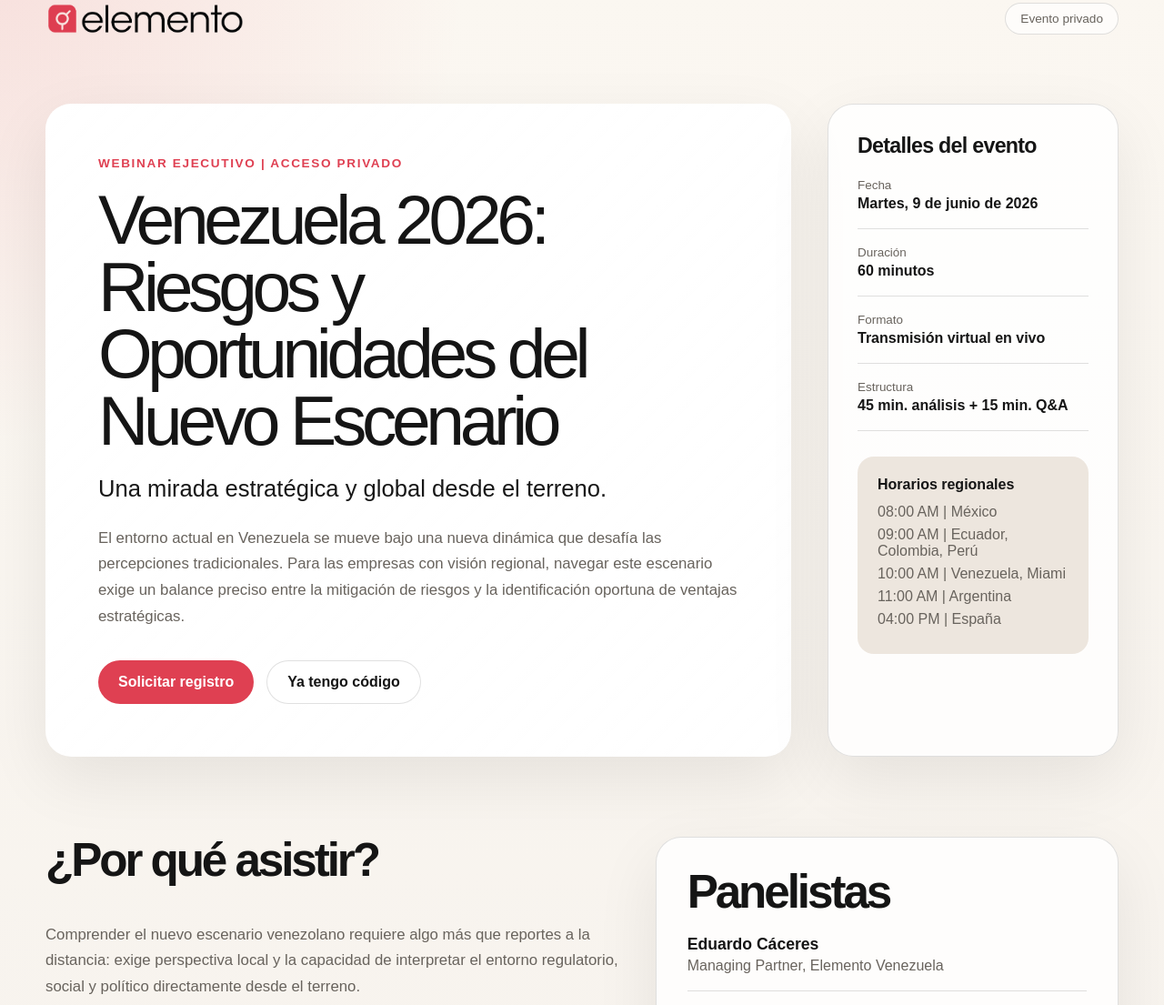
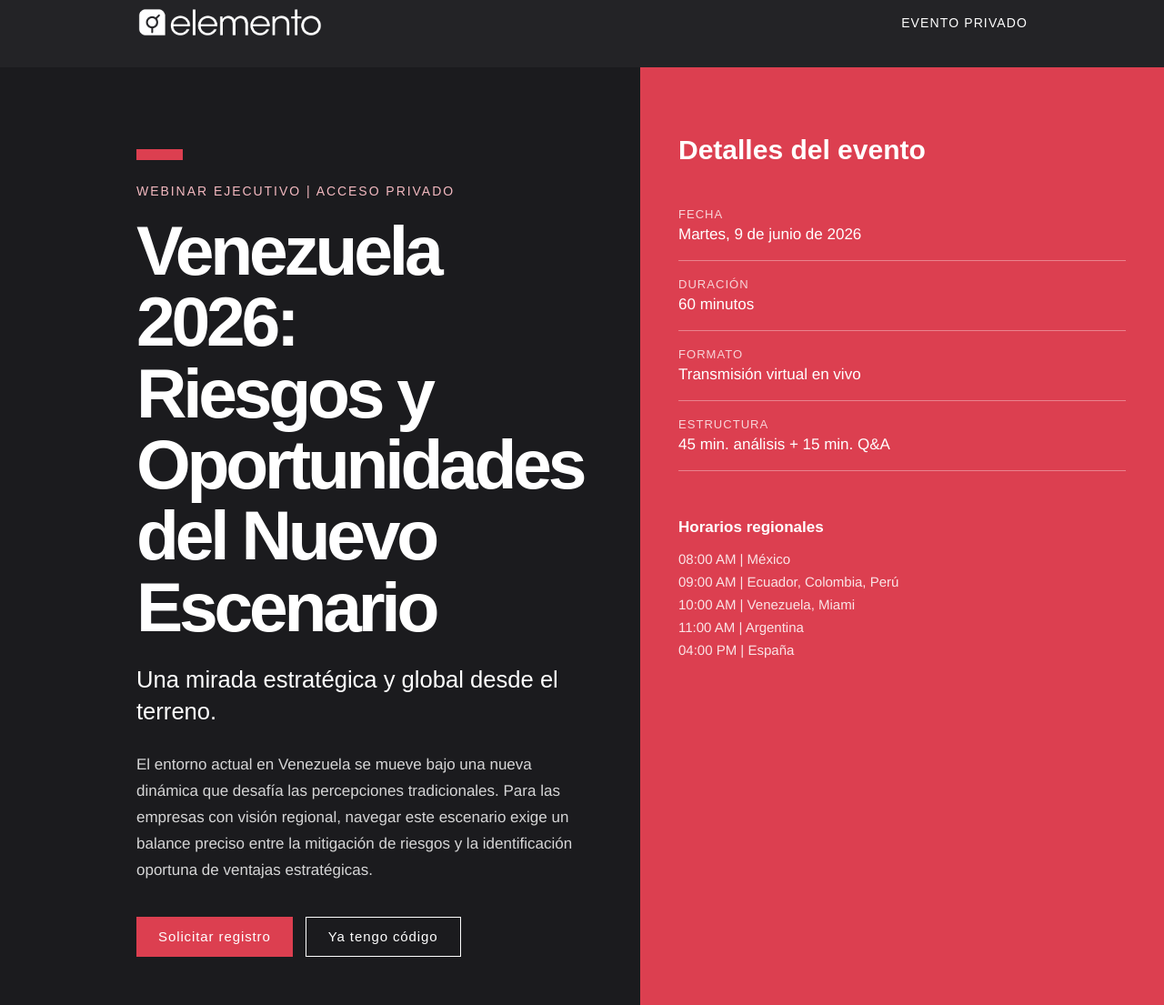
Before and after one commit to xpo-tec/elemento, a plain HTML site: page index.html in a window 1280 px wide. Shown: the part 25-1130 px from the top of the page at 91% size. Drawn offline with Linux system fonts and the light colour scheme.

Commit message:
Adjust styling to match Elemento brand

```diff
--- a/assets/css/styles.css
+++ b/assets/css/styles.css
@@ -1,19 +1,21 @@
 :root {
-  --color-bg: #f5f1ec;
-  --color-bg-dark: #101010;
-  --color-text: #151515;
-  --color-muted: #68635d;
-  --color-card: #ffffff;
-  --color-border: rgba(0, 0, 0, 0.12);
-  --color-accent: #df4052;
-  --color-accent-dark: #b92e3d;
-  --color-charcoal: #171717;
-  --color-soft: #ede6de;
-  --shadow-soft: 0 24px 70px rgba(0, 0, 0, 0.08);
-  --radius-large: 28px;
-  --radius-medium: 18px;
-  --max-width: 1180px;
+  --color-white: #ffffff;
+  --color-black: #000000;
+  --color-dark: #1b1b1e;
+  --color-dark-soft: #2f2e2e;
+  --color-red: #dc3f50;
+  --color-red-light: #e8959e;
+  --color-red-soft: #f3b9c0;
+  --color-gray: #7c7c83;
+  --color-gray-light: #dadada;
+  --color-bg: #ffffff;
+  --color-section: #f7f7f7;
+  --site-width: 980px;
+  --font-heading: "Raleway", Arial, Helvetica, sans-serif;
+  --font-body: "Helvetica Neue", Helvetica, Arial, sans-serif;
 }
+
+@import url("https://fonts.googleapis.com/css2?family=Raleway:wght@400;700&display=swap");
 
 * {
   box-sizing: border-box;
@@ -25,17 +27,16 @@ html {
 
 body {
   margin: 0;
-  font-family: Arial, Helvetica, sans-serif;
-  color: var(--color-text);
-  background:
-    radial-gradient(circle at top left, rgba(223, 64, 82, 0.12), transparent 32rem),
-    linear-gradient(180deg, #fbf7f1 0%, var(--color-bg) 100%);
+  font-family: var(--font-body);
+  font-weight: 300;
+  color: var(--color-dark);
+  background: var(--color-white);
+  -webkit-font-smoothing: antialiased;
+  -moz-osx-font-smoothing: grayscale;
 }
 
 body.event-page {
-  background:
-    radial-gradient(circle at top right, rgba(223, 64, 82, 0.16), transparent 30rem),
-    #f5f1ec;
+  background: var(--color-white);
 }
 
 img {
@@ -43,56 +44,62 @@ img {
 }
 
 .page-shell {
-  width: min(100% - 32px, var(--max-width));
+  width: 100%;
   margin: 0 auto;
 }
 
 .site-header {
+  min-height: 99px;
+  padding: 30px max(28px, calc((100vw - var(--site-width)) / 2));
   display: flex;
   align-items: center;
   justify-content: space-between;
-  padding: 28px 0;
   gap: 24px;
+  background: rgba(27, 27, 30, 0.96);
 }
 
 .brand-logo {
-  width: 220px;
+  width: 206px;
   height: auto;
   display: block;
 }
 
 .event-label {
-  border: 1px solid var(--color-border);
-  border-radius: 999px;
-  padding: 9px 16px;
-  font-size: 0.85rem;
-  color: var(--color-muted);
-  background: rgba(255, 255, 255, 0.65);
+  font-family: var(--font-heading);
+  color: var(--color-white);
+  font-size: 14px;
+  letter-spacing: 0.08em;
+  text-transform: uppercase;
 }
 
 .hero {
   display: grid;
-  grid-template-columns: minmax(0, 1.45fr) minmax(320px, 0.55fr);
-  gap: 40px;
-  align-items: stretch;
-  padding: 48px 0 40px;
+  grid-template-columns: minmax(0, 1.1fr) minmax(320px, 0.9fr);
+  min-height: 580px;
+  background: var(--color-dark);
 }
 
 .hero-content {
-  padding: 58px;
-  border-radius: var(--radius-large);
-  background:
-    linear-gradient(135deg, rgba(255, 255, 255, 0.92), rgba(255, 255, 255, 0.72)),
-    var(--color-card);
-  box-shadow: var(--shadow-soft);
+  padding: 90px 54px 80px max(54px, calc((100vw - var(--site-width)) / 2));
+  color: var(--color-white);
+}
+
+.hero-content::before,
+.section-marker {
+  content: "";
+  display: block;
+  width: 51px;
+  height: 12px;
+  margin-bottom: 26px;
+  background: var(--color-red);
 }
 
 .eyebrow {
   margin: 0 0 18px;
-  color: var(--color-accent);
-  font-size: 0.85rem;
-  font-weight: 700;
-  letter-spacing: 0.12em;
+  font-family: var(--font-heading);
+  font-size: 14px;
+  color: var(--color-red-soft);
+  letter-spacing: 0.14em;
   text-transform: uppercase;
 }
 
@@ -104,199 +111,231 @@ p {
 }
 
 h1 {
-  margin-bottom: 22px;
-  font-size: clamp(2.6rem, 6vw, 5.8rem);
-  line-height: 0.96;
-  letter-spacing: -0.07em;
-  font-weight: 500;
+  max-width: 900px;
+  margin-bottom: 24px;
+  font-family: var(--font-heading);
+  font-size: clamp(3.2rem, 6vw, 5.7rem);
+  line-height: 1.02;
+  letter-spacing: -0.055em;
+  font-weight: 700;
+  color: var(--color-white);
 }
 
 .hero-subtitle {
   max-width: 760px;
-  margin-bottom: 24px;
-  font-size: clamp(1.25rem, 2vw, 1.7rem);
-  line-height: 1.25;
-  color: var(--color-charcoal);
+  margin-bottom: 28px;
+  font-family: var(--font-heading);
+  font-size: clamp(1.35rem, 2vw, 1.9rem);
+  line-height: 1.35;
+  font-weight: 400;
+  color: var(--color-white);
 }
 
 .hero-text {
   max-width: 760px;
-  font-size: 1.05rem;
+  margin-bottom: 0;
+  font-size: 17px;
   line-height: 1.7;
-  color: var(--color-muted);
+  color: rgba(255, 255, 255, 0.82);
 }
 
 .hero-actions {
   display: flex;
   flex-wrap: wrap;
   gap: 14px;
-  margin-top: 34px;
+  margin-top: 36px;
 }
 
 .button {
   display: inline-flex;
   align-items: center;
   justify-content: center;
-  min-height: 48px;
-  padding: 0 22px;
-  border-radius: 999px;
-  font-weight: 700;
+  min-height: 44px;
+  padding: 0 24px;
+  border: 0;
+  border-radius: 0;
+  font-family: var(--font-heading);
+  font-size: 15px;
+  font-weight: 400;
+  letter-spacing: 0.06em;
   text-decoration: none;
-  border: 0;
   cursor: pointer;
   transition:
-    transform 180ms ease,
-    background-color 180ms ease,
-    border-color 180ms ease;
-}
-
-.button:hover {
-  transform: translateY(-1px);
+    background 0.25s ease,
+    color 0.25s ease,
+    border-color 0.25s ease;
 }
 
 .button-primary {
-  color: #ffffff;
-  background: var(--color-accent);
+  color: var(--color-white);
+  background: var(--color-red);
 }
 
 .button-primary:hover {
-  background: var(--color-accent-dark);
+  background: var(--color-red-light);
 }
 
 .button-secondary {
-  color: var(--color-text);
-  border: 1px solid var(--color-border);
-  background: rgba(255, 255, 255, 0.72);
+  color: var(--color-white);
+  border: 1px solid var(--color-white);
+  background: transparent;
 }
 
-.event-card,
-.panel-box,
-.access-card,
-.qa-card {
-  border: 1px solid var(--color-border);
-  border-radius: var(--radius-large);
-  background: rgba(255, 255, 255, 0.82);
-  box-shadow: var(--shadow-soft);
+.button-secondary:hover {
+  color: var(--color-dark);
+  background: var(--color-white);
 }
 
 .event-card {
-  padding: 32px;
+  padding: 72px 42px;
+  background: var(--color-red);
+  color: var(--color-white);
 }
 
 .event-card h2,
 .panel-box h2,
 .access-card h2,
 .qa-card h2 {
-  margin-bottom: 22px;
-  font-size: 1.45rem;
-  letter-spacing: -0.03em;
+  margin-bottom: 26px;
+  font-family: var(--font-heading);
+  font-size: 30px;
+  line-height: 1.25;
+  font-weight: 700;
 }
 
 .event-details {
   display: grid;
-  gap: 18px;
+  gap: 0;
   margin: 0;
   padding: 0;
   list-style: none;
 }
 
 .event-details li {
-  display: grid;
-  gap: 4px;
-  padding-bottom: 18px;
-  border-bottom: 1px solid var(--color-border);
+  padding: 18px 0;
+  border-bottom: 1px solid rgba(255, 255, 255, 0.35);
 }
 
 .event-details span {
-  color: var(--color-muted);
-  font-size: 0.84rem;
+  display: block;
+  margin-bottom: 5px;
+  font-family: var(--font-heading);
+  font-size: 13px;
+  letter-spacing: 0.08em;
+  text-transform: uppercase;
+  color: rgba(255, 255, 255, 0.78);
 }
 
 .event-details strong {
-  font-size: 1rem;
+  font-size: 17px;
+  font-weight: 300;
+  color: var(--color-white);
 }
 
 .schedule {
-  margin-top: 28px;
-  padding: 22px;
-  border-radius: var(--radius-medium);
-  background: var(--color-soft);
+  margin-top: 30px;
+  padding-top: 22px;
 }
 
 .schedule h3 {
-  margin-bottom: 12px;
-  font-size: 1rem;
+  margin-bottom: 16px;
+  font-family: var(--font-heading);
+  font-size: 17px;
+  color: var(--color-white);
 }
 
 .schedule p {
-  margin-bottom: 7px;
-  color: var(--color-muted);
+  margin-bottom: 8px;
+  font-size: 15px;
+  color: rgba(255, 255, 255, 0.86);
 }
 
 .section {
-  padding: 48px 0;
+  padding: 78px max(28px, calc((100vw - var(--site-width)) / 2));
 }
 
 .two-columns {
   display: grid;
-  grid-template-columns: minmax(0, 1fr) minmax(320px, 0.8fr);
-  gap: 34px;
+  grid-template-columns: minmax(0, 1fr) minmax(320px, 0.72fr);
+  gap: 56px;
+  align-items: start;
+  background: var(--color-white);
 }
 
 .section h2 {
-  font-size: clamp(2rem, 4vw, 3.4rem);
-  line-height: 1;
-  letter-spacing: -0.06em;
+  margin-bottom: 26px;
+  font-family: var(--font-heading);
+  font-size: clamp(2.35rem, 4vw, 4.9rem);
+  line-height: 1.05;
+  letter-spacing: -0.05em;
+  font-weight: 700;
+  color: var(--color-dark);
 }
 
 .section p {
-  font-size: 1.05rem;
-  line-height: 1.7;
-  color: var(--color-muted);
+  max-width: 660px;
+  margin-bottom: 20px;
+  font-size: 17px;
+  line-height: 1.75;
+  color: var(--color-gray);
 }
 
 .panel-box {
-  padding: 34px;
+  padding: 44px;
+  background: var(--color-section);
+}
+
+.panel-box h2 {
+  color: var(--color-dark);
 }
 
 .panelists {
   display: grid;
-  gap: 18px;
+  gap: 0;
   margin: 0;
   padding: 0;
   list-style: none;
 }
 
 .panelists li {
-  display: grid;
-  gap: 4px;
-  padding-bottom: 18px;
-  border-bottom: 1px solid var(--color-border);
+  padding: 18px 0;
+  border-bottom: 1px solid var(--color-gray-light);
 }
 
 .panelists strong {
-  font-size: 1.1rem;
+  display: block;
+  margin-bottom: 6px;
+  font-family: var(--font-heading);
+  font-size: 18px;
+  color: var(--color-dark);
 }
 
 .panelists span {
-  color: var(--color-muted);
+  font-size: 15px;
+  color: var(--color-gray);
 }
 
 .access-section {
-  padding: 40px 0 72px;
+  padding: 86px max(28px, calc((100vw - var(--site-width)) / 2));
+  background: var(--color-dark);
 }
 
 .access-card {
-  max-width: 620px;
-  margin: 0 auto;
-  padding: 38px;
+  max-width: 590px;
+  padding: 46px;
+  background: var(--color-white);
+}
+
+.access-card h2 {
+  color: var(--color-dark);
 }
 
 .access-card p,
 .qa-card p,
 .event-note p {
-  color: var(--color-muted);
+  font-size: 16px;
   line-height: 1.65;
+  color: var(--color-gray);
 }
 
 .access-form,
@@ -307,31 +346,43 @@ h1 {
 }
 
 label {
-  font-size: 0.92rem;
-  font-weight: 700;
+  font-family: var(--font-heading);
+  font-size: 14px;
+  font-weight: 400;
+  color: var(--color-dark);
 }
 
 input,
 textarea {
   width: 100%;
-  border: 1px solid var(--color-border);
-  border-radius: 14px;
-  padding: 14px 16px;
-  font: inherit;
-  color: var(--color-text);
-  background: #ffffff;
+  border: 1px solid var(--color-dark);
+  border-radius: 0;
+  padding: 10px 12px;
+  font-family: var(--font-body);
+  font-size: 16px;
+  color: var(--color-dark);
+  background: var(--color-white);
+}
+
+input {
+  min-height: 38px;
+}
+
+textarea {
+  resize: vertical;
 }
 
 input:focus,
 textarea:focus {
-  outline: 2px solid rgba(223, 64, 82, 0.24);
-  border-color: var(--color-accent);
+  outline: none;
+  border-width: 2px;
 }
 
 .form-message {
   min-height: 22px;
   margin-top: 16px;
-  font-weight: 700;
+  font-family: var(--font-heading);
+  font-size: 14px;
 }
 
 .form-message.success {
@@ -339,23 +390,36 @@ textarea:focus {
 }
 
 .form-message.error {
-  color: var(--color-accent-dark);
+  color: var(--color-red);
 }
 
 .event-hero {
-  padding: 36px 0;
+  padding: 72px max(28px, calc((100vw - var(--site-width)) / 2)) 42px;
+  background: var(--color-dark);
+  color: var(--color-white);
+}
+
+.event-hero::before {
+  content: "";
+  display: block;
+  width: 51px;
+  height: 12px;
+  margin-bottom: 26px;
+  background: var(--color-red);
 }
 
 .event-hero h1 {
   margin-bottom: 12px;
+  color: var(--color-white);
 }
 
 .live-layout {
   display: grid;
-  grid-template-columns: minmax(0, 1.45fr) minmax(320px, 0.55fr);
-  gap: 28px;
+  grid-template-columns: minmax(0, 1.32fr) minmax(320px, 0.68fr);
+  gap: 32px;
   align-items: start;
-  padding-bottom: 72px;
+  padding: 56px max(28px, calc((100vw - var(--site-width)) / 2)) 76px;
+  background: var(--color-white);
 }
 
 .video-area {
@@ -366,9 +430,7 @@ textarea:focus {
 .video-wrapper {
   position: relative;
   overflow: hidden;
-  border-radius: var(--radius-large);
-  background: #000000;
-  box-shadow: var(--shadow-soft);
+  background: var(--color-black);
   aspect-ratio: 16 / 9;
 }
 
@@ -380,27 +442,24 @@ textarea:focus {
 }
 
 .event-note {
-  padding: 20px 22px;
-  border-radius: var(--radius-medium);
-  background: rgba(255, 255, 255, 0.75);
-  border: 1px solid var(--color-border);
+  padding: 22px;
+  border-left: 8px solid var(--color-red);
+  background: var(--color-section);
 }
 
 .qa-card {
-  padding: 28px;
-}
-
-.qa-form textarea {
-  resize: vertical;
+  padding: 34px;
+  background: var(--color-section);
 }
 
 .site-footer {
   display: flex;
   justify-content: space-between;
   gap: 24px;
-  padding: 28px 0 42px;
-  color: var(--color-muted);
-  border-top: 1px solid var(--color-border);
+  padding: 34px max(28px, calc((100vw - var(--site-width)) / 2));
+  font-size: 13px;
+  color: var(--color-white);
+  background: var(--color-dark-soft);
 }
 
 .site-footer p {
@@ -408,7 +467,7 @@ textarea:focus {
 }
 
 .powered {
-  font-size: 0.9rem;
+  color: rgba(255, 255, 255, 0.66);
 }
 
 @media (max-width: 900px) {
@@ -419,11 +478,15 @@ textarea:focus {
   }
 
   .hero-content {
-    padding: 34px;
+    padding: 62px 28px;
+  }
+
+  .event-card {
+    padding: 42px 28px;
   }
 
   .brand-logo {
-    width: 180px;
+    width: 188px;
   }
 
   .site-footer {
@@ -432,22 +495,29 @@ textarea:focus {
 }
 
 @media (max-width: 560px) {
-  .page-shell {
-    width: min(100% - 22px, var(--max-width));
-  }
-
   .site-header {
     align-items: flex-start;
     flex-direction: column;
+    padding: 24px 22px;
   }
 
-  .hero-content,
+  .hero-content {
+    padding: 52px 22px;
+  }
+
   .event-card,
+  .section,
+  .access-section,
+  .event-hero,
+  .live-layout {
+    padding-left: 22px;
+    padding-right: 22px;
+  }
+
   .panel-box,
   .access-card,
   .qa-card {
-    border-radius: 20px;
-    padding: 24px;
+    padding: 28px 22px;
   }
 
   .hero-actions {
--- a/index.html
+++ b/index.html
@@ -14,7 +14,7 @@
   <main class="page-shell">
     <header class="site-header">
       <img
-        src="assets/img/elemento-logo-red.png"
+        src="assets/img/elemento-logo-white.png"
         alt="Elemento"
         class="brand-logo"
       />
```
Also changed, not shown: evento.html (+1 -1 lines).
